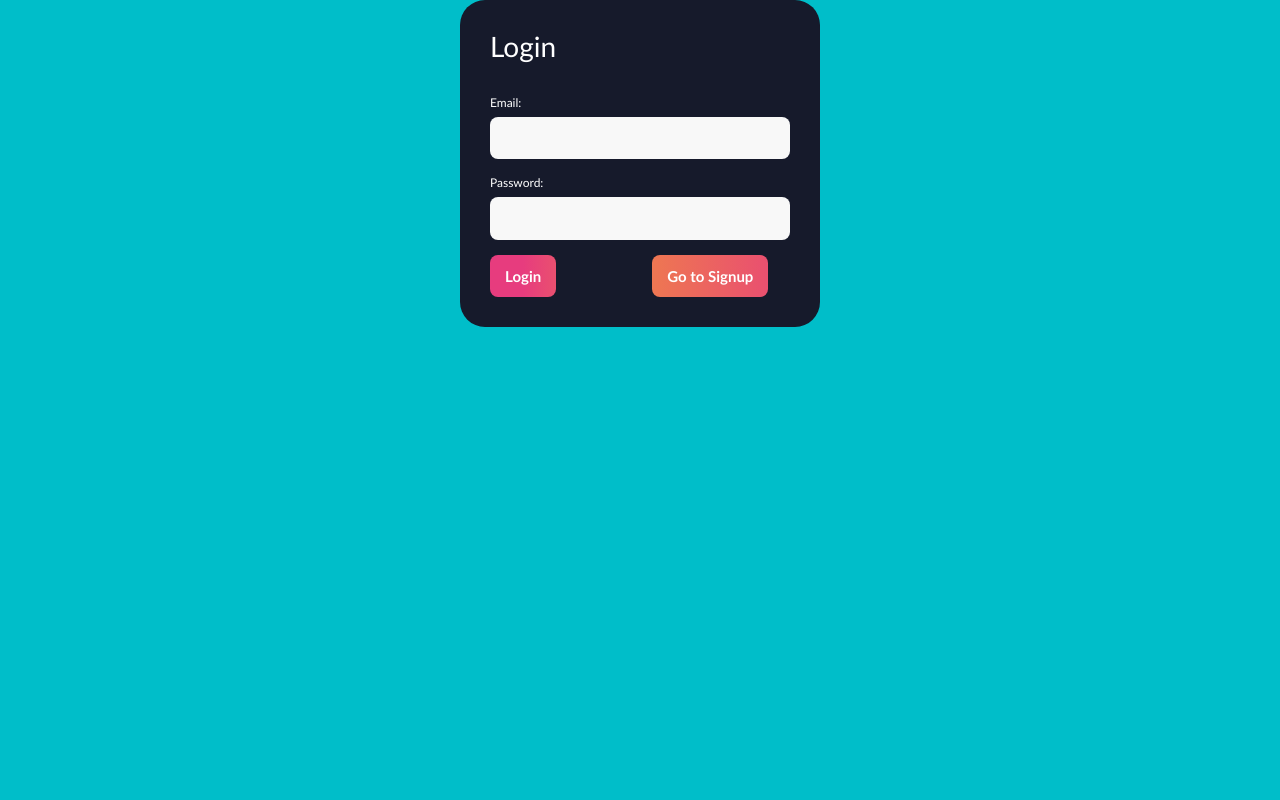
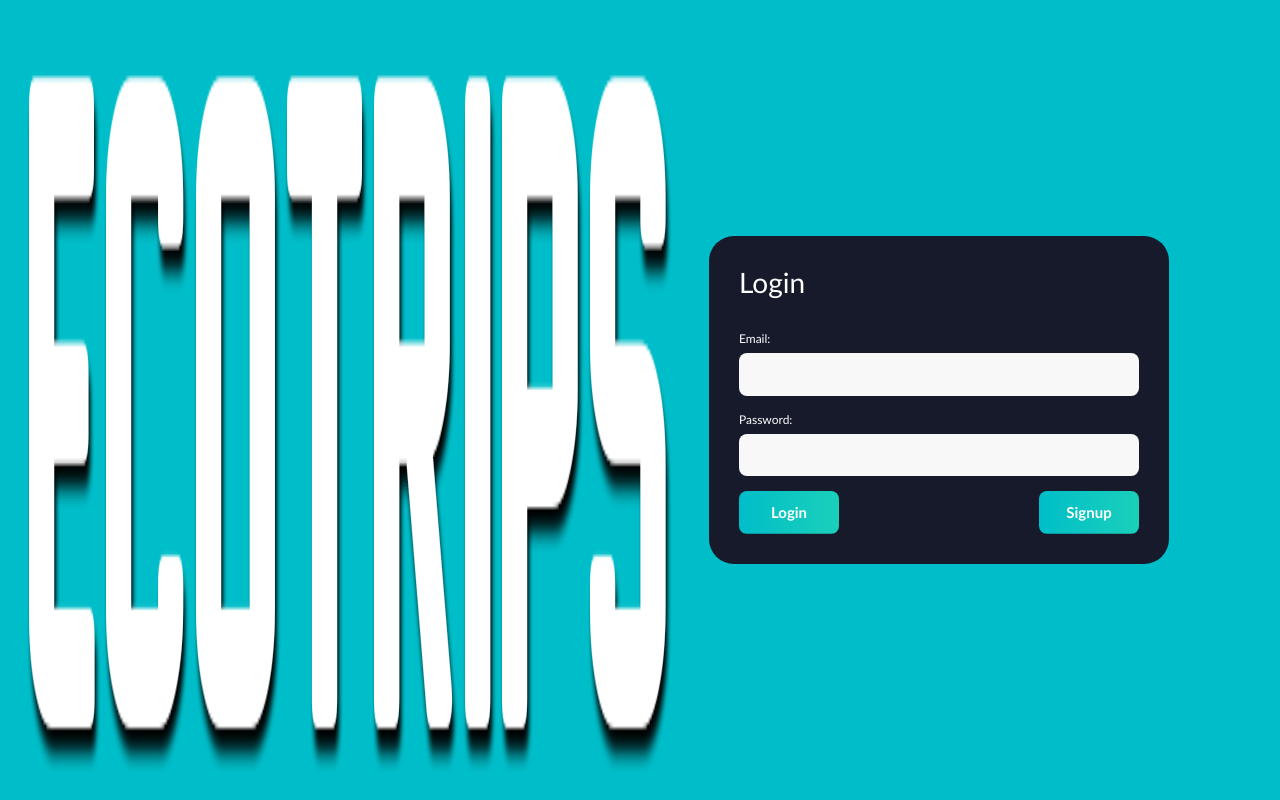
Before and after one commit to IzzJuan/equipo13_ppi2021, a Vue app in the folder frontend/: page /auth in a window 1280 px wide. Built offline with nearby package versions, Linux system fonts and the light colour scheme.

Commit message:
mejoras de diseño en las autenticaciones de usuario

```diff
--- a/frontend/src/components/LoginForm.vue
+++ b/frontend/src/components/LoginForm.vue
@@ -1,14 +1,14 @@
 <template lang="">
   <div class="row">
     <form>
-      <div class="form-inner col">
+      <div class="form-inner col-md-auto">
         <h2>Login</h2>
         <div class="form-group">
           <label htmlFor="email">Email:</label>
           <input
             type="email"
             name="email"
-            id="email"
+            id="emailLogin"
             v-model="user.userEmail"
           />
         </div>
@@ -17,12 +17,18 @@
           <input
             type="password"
             name="password"
-            id="password"
+            id="passwordLogin"
             v-model="user.userPassword"
           />
         </div>
-        <input type="submit" value="Login" @click.prevent="submit" />
-        <input type="button" value="Go to Signup" @click="changeVisibility" />
+        <div class="row">
+          <div class="col botonIzq">
+            <input type="submit" value="Login" @click.prevent="submit" />
+          </div>
+          <div class="col botonDer">
+            <input type="button" value="Signup" @click="changeVisibility" />
+          </div>
+        </div>
       </div>
     </form>
   </div>
--- a/frontend/src/components/SigninForm.vue
+++ b/frontend/src/components/SigninForm.vue
@@ -1,5 +1,5 @@
 <template lang="">
-  <div class="row">
+  <div class="row row-cols-1">
     <form>
       <div class="form-inner col">
         <h2>Signup</h2>
@@ -30,7 +30,7 @@
           <input
             type="email"
             name="email"
-            id="email"
+            id="emailSignin"
             v-model="user.userEmail"
           />
         </div>
@@ -39,12 +39,18 @@
           <input
             type="password"
             name="password"
-            id="password"
+            id="passwordSignin"
             v-model="user.userPassword"
           />
         </div>
-        <input type="submit" value="Signup" @click.prevent="submit" />
-        <input type="button" value="Go to Login" @click="changeVisibility" />
+        <div class="row">
+          <div class="col botonIzq">
+            <input type="submit" value="Login" @click.prevent="submit" />
+          </div>
+          <div class="col botonDer">
+            <input type="button" value="Signup" @click="changeVisibility" />
+          </div>
+        </div>
       </div>
     </form>
   </div>
@@ -69,11 +75,14 @@ export default {
   },
   methods: {
     submit() {
-      axios
-        .post("http://localhost:8081/signin", this.user)
-        .then((res) =>
-          res.data.valid ? router.push("/") : alert(res.data.msg)
-        );
+      axios.post("http://localhost:8081/signin", this.user).then((res) => {
+        if (res.data.valid) {
+          localStorage.setItem("userEmail", this.user.userEmail);
+          router.push("/");
+        } else {
+          alert(res.data.msg);
+        }
+      });
     },
     changeVisibility() {
       this.method();
--- a/frontend/src/components/Styles/AuthForms.css
+++ b/frontend/src/components/Styles/AuthForms.css
@@ -2,6 +2,7 @@
   align-items: center;
   justify-content: center;
   margin: 0;
+  /* height: 100vh; */
 }
 
 input,
@@ -47,7 +48,7 @@ form .form-inner h2 {
 
 form .form-inner .form-group {
   display: block;
-  width: 300px;
+  width: 400px;
   margin-bottom: 15px;
 }
 
@@ -60,7 +61,7 @@ form .form-inner .form-group {
 }
 
 .form-inner .form-group:focus-within label {
-  color: #fe4880;
+  color: rgb(40, 216, 178);
 }
 
 form .form-inner .form-group input {
@@ -80,7 +81,12 @@ form .form-inner input[type="submit"] {
   display: inline;
   padding: 10px 15px;
   border-radius: 8px;
-  background-image: linear-gradient(to right, #e73c7e 25%, #ee7752);
+  background-image: linear-gradient(
+    to left,
+    rgb(40, 216, 178) 25%,
+    rgb(0, 190, 201)
+  );
+  width: 100px;
   background-size: 200%;
   background-position: 0%;
   transition: 0.4s;
@@ -97,16 +103,46 @@ form .form-inner input[type="button"] {
   display: inline;
   padding: 10px 15px;
   border-radius: 8px;
-  background-image: linear-gradient(to left, #e73c7e 25%, #ee7752);
+  background-image: linear-gradient(
+    to left,
+    rgb(40, 216, 178) 25%,
+    rgb(0, 190, 201)
+  );
+  width: 100px;
   background-size: 200%;
   background-position: 0%;
   transition: 0.4s;
   color: #fff;
   font-weight: 700;
   cursor: pointer;
-  margin-left: 32%;
+}
+
+.botonIzq {
+  text-align: left;
+  padding: 0;
+}
+
+.botonDer {
+  text-align: right;
+  padding: 0;
 }
 
 form .form-inner input[type="button"]:hover {
   background-position: 100% 0%;
 }
+
+@media (max-width: 500px) {
+  form .form-inner .form-group {
+    display: block;
+    width: 290px;
+    margin-bottom: 15px;
+  }
+}
+
+@media (max-width: 350px) {
+  form .form-inner .form-group {
+    display: block;
+    width: 200px;
+    margin-bottom: 15px;
+  }
+}
--- a/frontend/src/views/AuthForm.vue
+++ b/frontend/src/views/AuthForm.vue
@@ -1,5 +1,9 @@
 <template lang="">
-  <div class="auth">
+  <div class="auth row">
+    <img
+      src="../assets/img/EcoTrips_logo/TextoLogo2.png"
+      class="img-fluid mr-5 ml-5"
+    />
     <Login v-show="login" :method="changeVisibility" />
     <Signin v-show="signin" :method="changeVisibility" />
   </div>
--- /dev/null
+++ b/frontend/vue.config.js
@@ -0,0 +1,8 @@
+module.exports = {
+  devServer: {
+    host: '0.0.0.0',
+    https: false,
+    port: 8080,
+    public: 'http://0.0.0.0:8080'
+  },
+}
```
